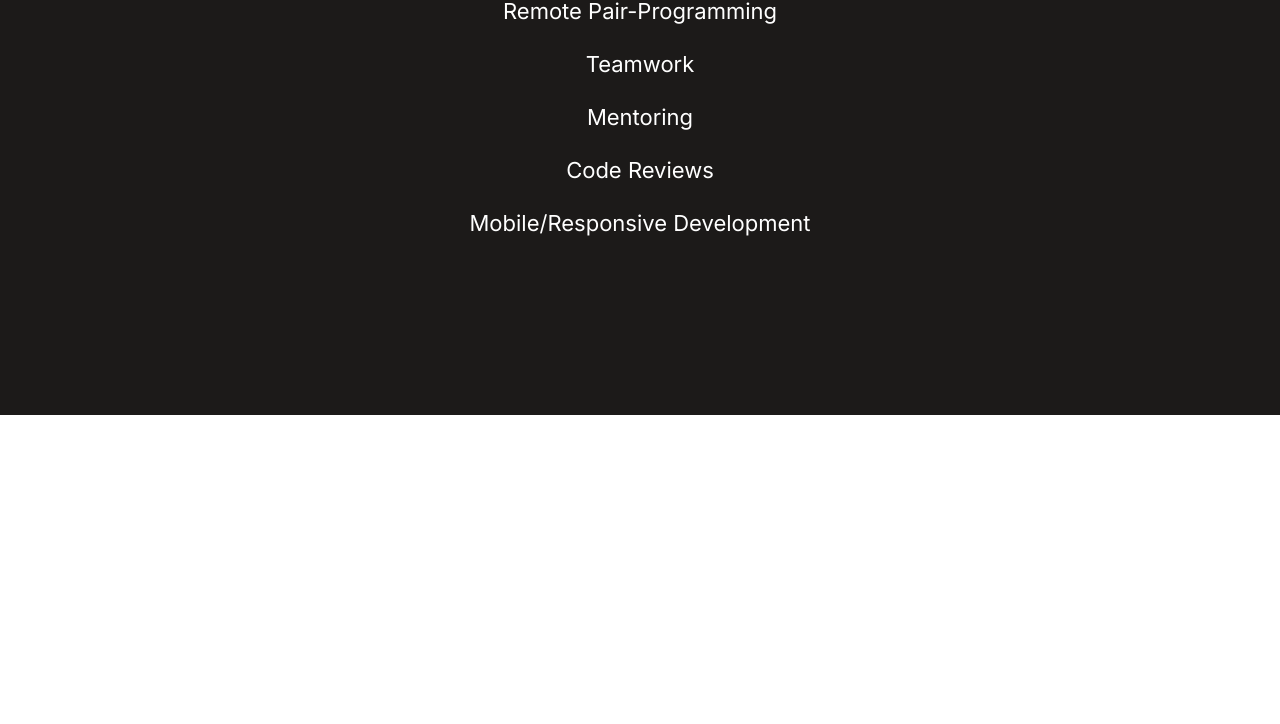
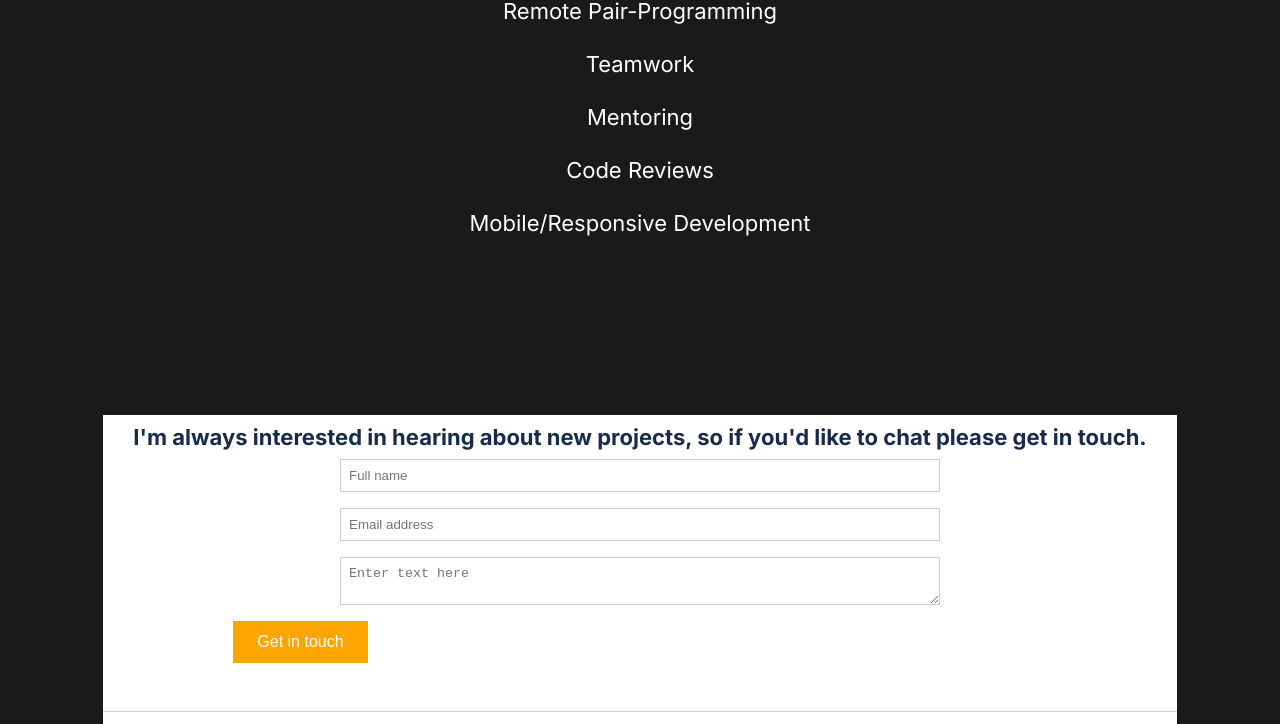
Before and after one commit to didierganthier/cr-training-contact-form, a plain HTML site: page index.html in a window 1280 px wide. Shown: the part 6292-7016 px from the top of the page. Before the commit the page ends 6707 px from the top, so only its background shows below. Drawn offline with Linux system fonts and the light colour scheme.

Commit message:
Create contact form

```diff
--- a/css/main.css
+++ b/css/main.css
@@ -325,3 +325,85 @@ li {
 .skills {
   list-style: inside url("../media/svg/circle.svg");
 }
+
+.contact-form {
+  background-color: white;
+  margin: auto;
+  max-width: 100vw;
+  overflow: hidden;
+}
+
+.contact-form h3 {
+  font-family: "Inter", sans-serif;
+  font-style: normal;
+  font-weight: bold;
+  font-size: 22px;
+  line-height: 44px;
+  color: #172b4d;
+  margin-left: 30px;
+  margin-right: 30px;
+  padding: 0;
+  text-align: center;
+}
+
+.contact-form form {
+  display: flex;
+  flex-direction: column;
+  width: 80%;
+  max-width: 600px;
+  margin: 0 auto;
+}
+
+.contact-form form input, form textarea {
+  margin-bottom: 1rem;
+  padding: 0.5rem;
+  border: 1px solid #ccc;
+}
+
+.contact-form button {
+  background-color: orange;
+  color: white;
+  padding: 0.75rem 1.5rem;
+  border: none;
+  cursor: pointer;
+  margin-bottom: 1rem;
+  margin-left: 130px;
+  font-size: 1rem
+}
+
+.contact-form button:hover {
+  background-color: #ff944d;
+}
+
+.contact-form hr {
+  border: 0;
+  border-top: 1px solid #ccc;
+  margin-top: 2rem;
+  width: 100%;
+}
+
+.contact-form ul {
+  display: flex;
+  list-style: none;
+  width: 300px;
+  padding: 0;
+  margin: 0;
+}
+
+.contact-form ul li {
+  margin-right: 0.15rem;
+}
+
+.contact-form ul li a {
+  color: #333;
+  text-decoration: none;
+  font-size: 1rem;
+}
+
+.contact-form ul li a:hover {
+  color: orange;
+}
+
+.contact-form ul li i {
+  font-size: 0.9rem;
+}
--- a/index.html
+++ b/index.html
@@ -4,6 +4,7 @@
     <meta charset="UTF-8" />
     <meta http-equiv="X-UA-Compatible" content="IE=edge" />
     <meta name="viewport" content="width=device-width, initial-scale=1.0" />
+    <link rel="stylesheet" href="https://cdnjs.cloudflare.com/ajax/libs/font-awesome/5.15.3/css/all.min.css">
     <link rel="stylesheet" href="./css/main.css" />
     <title>Aziz Mejri - Portfolio</title>
   </head>
@@ -288,6 +289,23 @@
             </li>
           </ul>
         </div>
+        <div class="contact-form">
+            <h3>I'm always interested in hearing about new projects, so if you'd like to chat please get in touch.</h3>
+            <form>
+              <input type="text" placeholder="Full name">
+              <input type="text" placeholder="Email address">
+              <textarea placeholder="Enter text here"></textarea>
+            </form>
+            <button>Get in touch</button>
+            <hr>
+            <ul>
+              <li><a href="https://github.com/"><i class="fa fa-github"></i> GitHub</a></li>
+              <li><a href="https://www.linkedin.com/"><i class="fa fa-linkedin"></i> LinkedIn</a></li>
+              <li><a href="https://angel.co/"><i class="fa fa-angellist"></i> AngelList</a></li>
+              <li><a href="https://twitter.com/"><i class="fa fa-twitter"></i> Twitter</a></li>
+              <li><a href="https://medium.com/"><i class="fa fa-medium"></i> Medium</a></li>
+            </ul>
+          </div>
       </div>
     </main>
 
```
